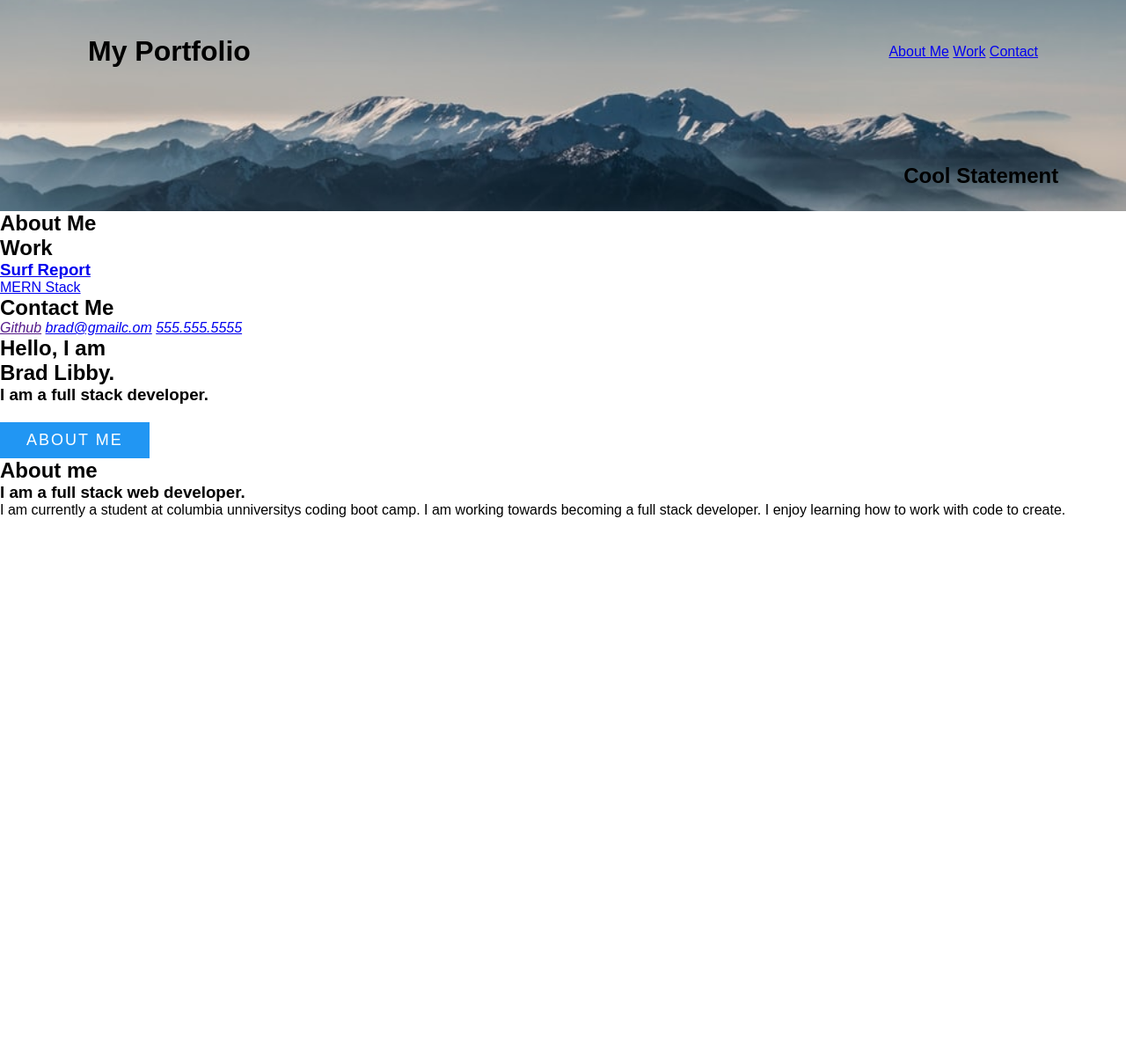
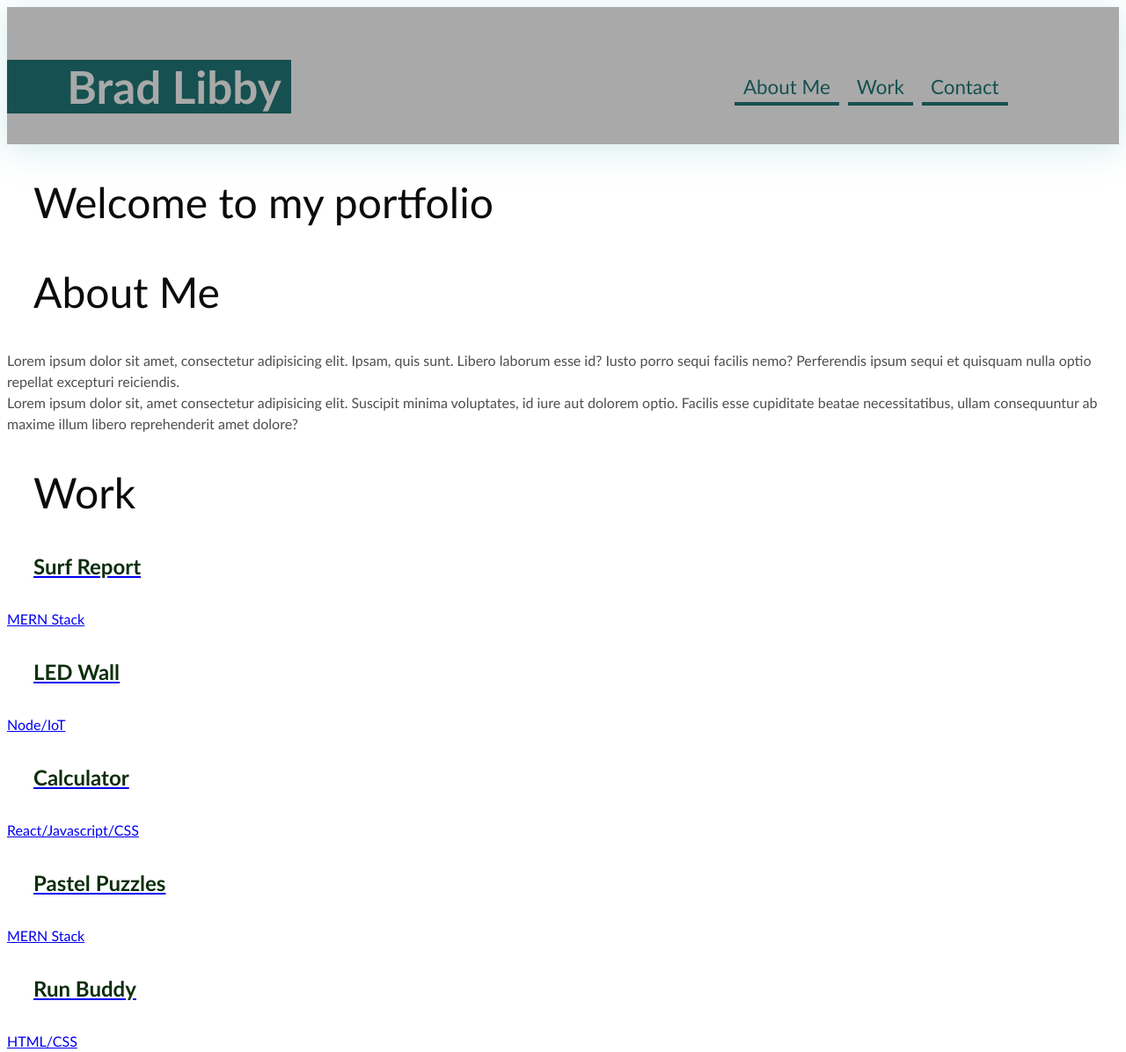
Before and after one commit to wyattlibby/portfolio, a plain HTML site: page index.html in a window 1280 px wide. Shown: the top 1196 px of the page at 88% size. Before the commit the page ends 800 px from the top, so only its background shows below. Drawn offline with Linux system fonts and the light colour scheme; a web font is replaced by a local one.

Commit message:
third commit

```diff
--- a/index.html
+++ b/index.html
@@ -4,13 +4,13 @@
 <head>
     <meta name="viewport" content="width=device-width, initial-scale=1.0">
     <meta charset="UTF-8">
-    <title> My personal portfolio</title>
+    <title>Brad Libby Portfolio</title>
     <link rel="stylesheet" href="./style.css">
 </head>
 
 <body>
     <header>
-        <h1>My Portfolio</h1>
+        <h1>Brad Libby</h1>
 
         <nav>
             <a href="#about">About Me</a>
@@ -22,8 +22,9 @@
 
     <section class="banner">
         <div>
-            <h2>Cool Statement</h2>
+            <h2>Welcome to my portfolio</h2>
         </div>
+
     </section>
 
 
@@ -33,8 +34,8 @@
             <h2>About Me</h2>
 
             <div>
-                <p></p>
-                <p></p>
+                <p>Lorem ipsum dolor sit amet, consectetur adipisicing elit. Ipsam, quis sunt. Libero laborum esse id? Iusto porro sequi facilis nemo? Perferendis ipsum sequi et quisquam nulla optio repellat excepturi reiciendis.</p>
+                <p>Lorem ipsum dolor sit, amet consectetur adipisicing elit. Suscipit minima voluptates, id iure aut dolorem optio. Facilis esse cupiditate beatae necessitatibus, ullam consequuntur ab maxime illum libero reprehenderit amet dolore?</p>
             </div>
 
         </section>
@@ -43,38 +44,38 @@
             <h2>Work</h2>
 
             <div>
-                <a href="#">
+                <a href="#" class="flex-item surf">
                     <div>
                         <h3>Surf Report</h3>
                         <span>MERN Stack</span>
                     </div>
                 </a>
 
-                <a href="">
+                <a href="#" class="flex-item led">
                     <div>
-                        <h3></h3>
-                        <span></span>
+                        <h3>LED Wall</h3>
+                        <span>Node/IoT</span>
                     </div>
                 </a>
 
-                <a href="">
+                <a href="#" class="flex-item calc">
                     <div>
-                        <h3></h3>
-                        <span></span>
+                        <h3>Calculator</h3>
+                        <span>React/Javascript/CSS</span>
                     </div>
                 </a>
 
-                <a href="">
+                <a href="#" class="flex-item puzzles">
                     <div>
-                        <h3></h3>
-                        <span></span>
+                        <h3>Pastel Puzzles</h3>
+                        <span>MERN Stack</span>
                     </div>
                 </a>
 
-                <a href="">
+                <a href="#" class="flex-item run">
                     <div>
-                        <h3></h3>
-                        <span></span>
+                        <h3>Run Buddy</h3>
+                        <span>HTML/CSS</span>
                     </div>
                 </a>
             </div>
@@ -85,15 +86,15 @@
             <h2>Contact Me</h2>
             <div>
                 <address>
-                    <a href="">Github</a>
-                    <a href="mailto:bradgmail.com">brad@gmailc.om</a>
+                    <a href="https://github.com/wyattlibby">Github</a>
+                    <a href="mailto:bradgmail.com">brad@gmail.com</a>
                     <a href="tel:+15555555555">555.555.5555</a>
                 </address>
             </div>
         </section>
 
 
-        <div class="textBx">
+        <!-- <div class="textBx">
             <span>
                 <h2>Hello, I am <br>Brad Libby.</h2>
             </span>
@@ -123,7 +124,7 @@
 
 
 </div>
-</section>
+</section> -->
 </body>
 
 </html>
--- a/style.css
+++ b/style.css
@@ -1,11 +1,129 @@
-@import url('https://fonts.googleeapis.com/css?family=poppins:200,300,400,500,600,700,800,900&display=swap');
-*
-{
+/* @import url('https://fonts.googleeapis.com/css?family=poppins:200,300,400,500,600,700,800,900&display=swap'); */
+
+/* universal */
+* {
+    box-sizing: border-box;
+
+}
+
+/* brand color palette */
+:root {
+    --primary: rgb(78, 78, 78);
+    --secondary: rgb(22, 80, 80);
+    --tertiary: darkgray;
+    --dark: black;
+    --light: white;
+}
+
+body {
+    margin:10;
+    padding: 10;
+    font-family: 'Trebuchet MS', 'Lucida Sans Unicode', 'Lucida Grande', 'Lucida Sans', Arial, sans-serif;
+    color: var(--primary);
+    background-color: var(--light);
+    line-height: 1.5;
+    flex-direction: row;
+    flex-wrap: wrap;
+}
+
+h1,
+h2,
+h3,
+h4 {
+    margin: 30px;
+}
+
+p {
     margin: 0;
-    padding: 0;
-    box-sizing: border-box;
-    font-family: 'poppins', sans-serif;
 }
+
+header {
+    padding: 60px 10% 35px 0;
+    display: flex;
+    flex-direction: row;
+    flex-wrap: wrap;
+    justify-content: space-between;
+    align-items: center;
+    background-color: var(--tertiary);
+    box-shadow: 0 5px 35px rgba(146,  204, 206, 0.4);
+}
+
+header h1 {
+    color: var(--tertiary);
+    background-color: var(--secondary);
+    padding: 5px 1% 5px 6%;
+    margin: 0;
+    font-size: 4vw;
+    line-height: 1;
+}
+
+nav {
+    display: flex;
+    flex-direction: row;
+    flex-wrap: wrap;
+
+}
+
+nav a {
+    text-decoration: none;
+    padding: 5px 10px;
+    color: var(--secondary);
+    margin-right: 10px;
+    background-image: linear-gradient(270deg, var(--secondary) 0%, var(--secondary) 100%);
+  background-repeat: no-repeat;
+  background-size: 100% 0.2em;
+  background-position: bottom;
+  transition: all 0.25s ease-in;
+  font-size: 1.4rem;
+
+}
+
+nav a:hover {
+    background-size: 100% 100%;
+    color: var(--primary);
+
+}
+
+nav a:last-child {
+    margin-right: 0;
+}
+
+section h2 {
+   font-size: 3em;
+   color: rgb(12, 11, 11);
+   font-weight: 500;
+   line-height: 1.5em;
+
+
+}
+
+main h3 {
+    text-decoration: none;
+    padding: 10ox 5px;
+    font-size: 1.5em;
+    color: rgb(13, 46, 13);
+    flex-wrap: wrap;
+
+
+}
+
+
+
+
+
+
+
+
+
+
+
+
+
+
+
+
+/*
+
 .section
 {
      padding: 100px;
@@ -15,7 +133,7 @@
 
     background: grey;
     background-image: url("/images/mtn.jpg");
-    /* background: url("banner.jpg"); */
+    background: url("banner.jpg");
     background-size: cover;
     background-position: center;
     min-height: 30vh;
@@ -93,4 +211,4 @@ header ul li
 header ul li a
 {
     position: relative;
-}
+} */
```
